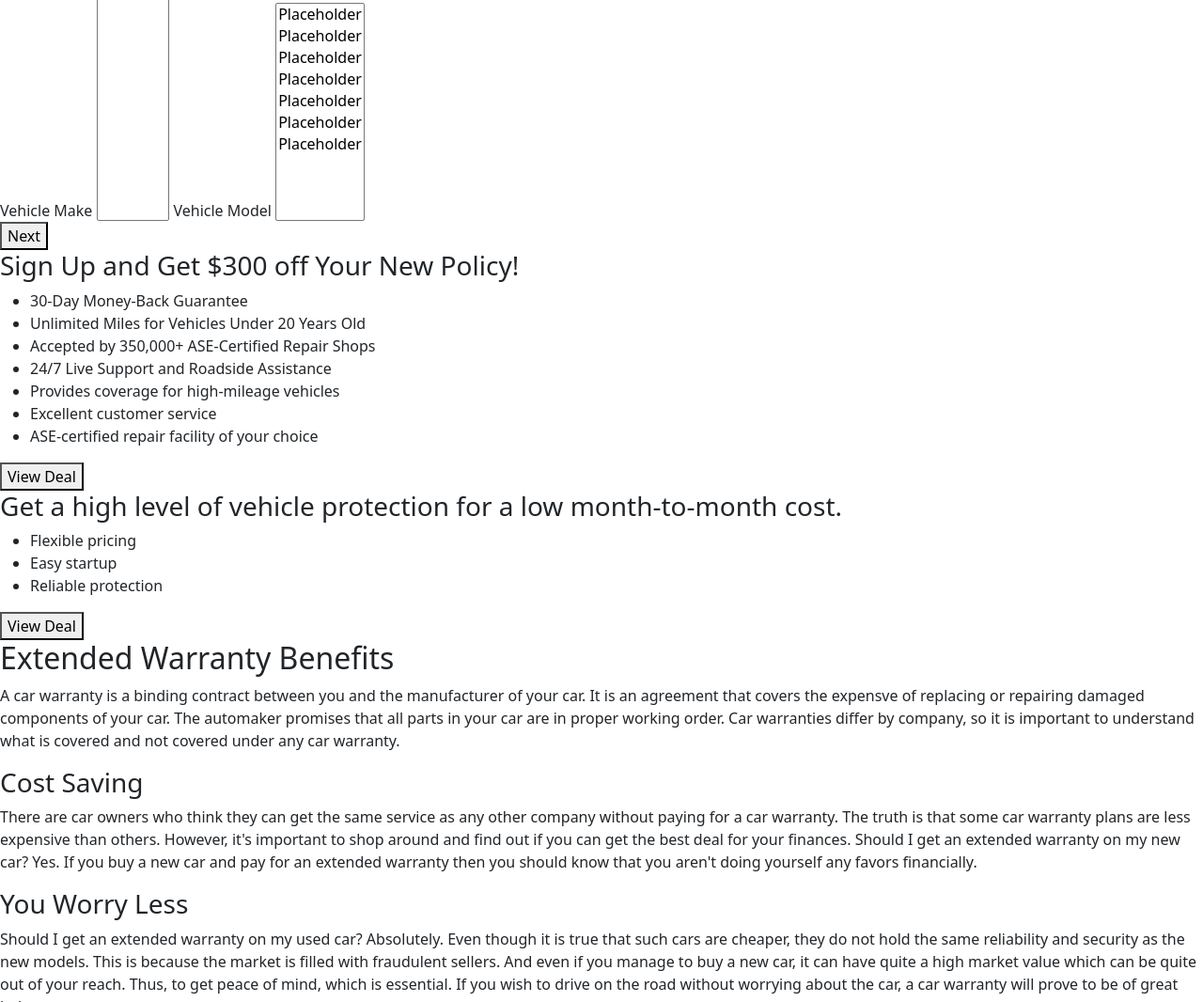
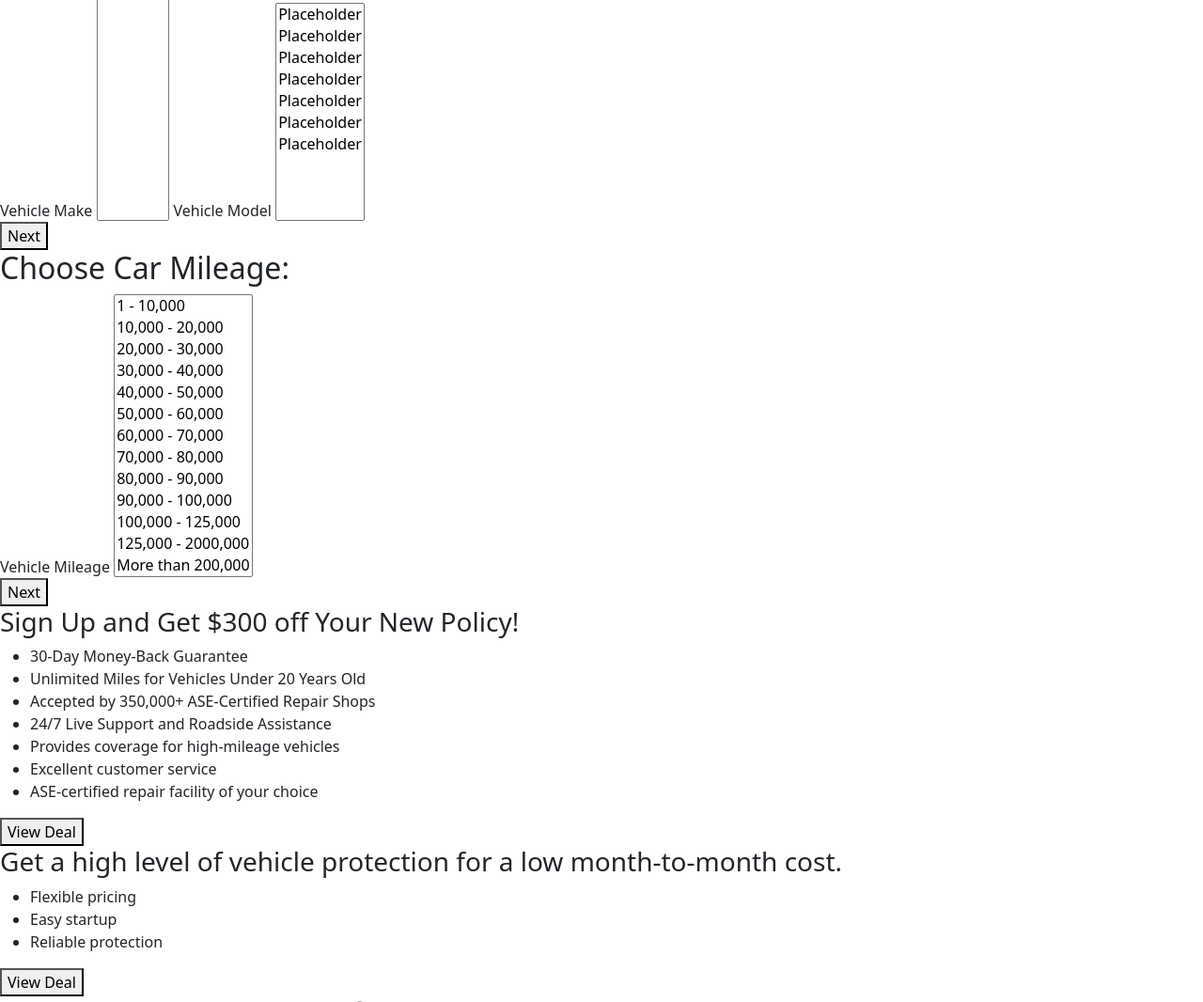
Before and after one commit to kaiafay/autoinsurance-leadform, a plain HTML site: page index.html in a window 1280 px wide. Shown: the part 1359-2425 px from the top of the page at 94% size. Drawn offline with nearby package versions, Linux system fonts and the light colour scheme.

Commit message:
add form for vehicle mileage

```diff
--- a/index.html
+++ b/index.html
@@ -70,6 +70,29 @@
         </select>
       </form>
       <button type="button" id="make-next">Next</button>
+    </div>
+
+    <div id="third-form">
+      <h2>Choose Car Mileage:</h2>
+      <form id="mileage">
+        <label for="vehicle-mileage">Vehicle Mileage</label>
+        <select id="mileage-dropdown" name="mileage-dropdown" size="13">
+          <option value="1-10,000">1 - 10,000</option>
+          <option value="10,000-20,000">10,000 - 20,000</option>
+          <option value="20,000-30,000">20,000 - 30,000</option>
+          <option value="30,000-40,000">30,000 - 40,000</option>
+          <option value="40,000-50,000">40,000 - 50,000</option>
+          <option value="50,000-60,000">50,000 - 60,000</option>
+          <option value="60,000-70,000">60,000 - 70,000</option>
+          <option value="70,000-80,000">70,000 - 80,000</option>
+          <option value="80,000-90,000">80,000 - 90,000</option>
+          <option value="90,000-100,000">90,000 - 100,000</option>
+          <option value="100,000-125,000">100,000 - 125,000</option>
+          <option value="125,000-200,000">125,000 - 2000,000</option>
+          <option value="200,000+">More than 200,000</option>
+        </select>
+      </form>
+      <button type="button" id="mileage-next">Next</button>
     </div>
 
     <article class="deal">
```
